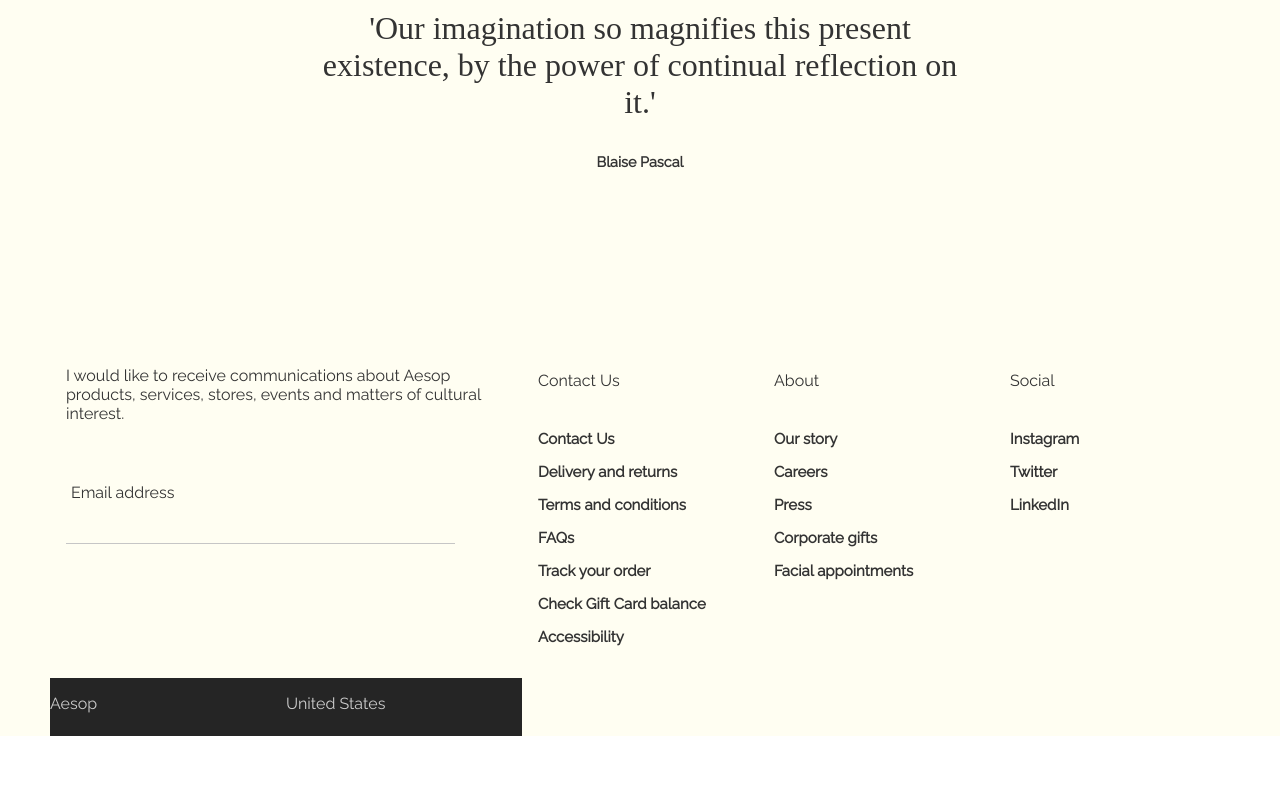
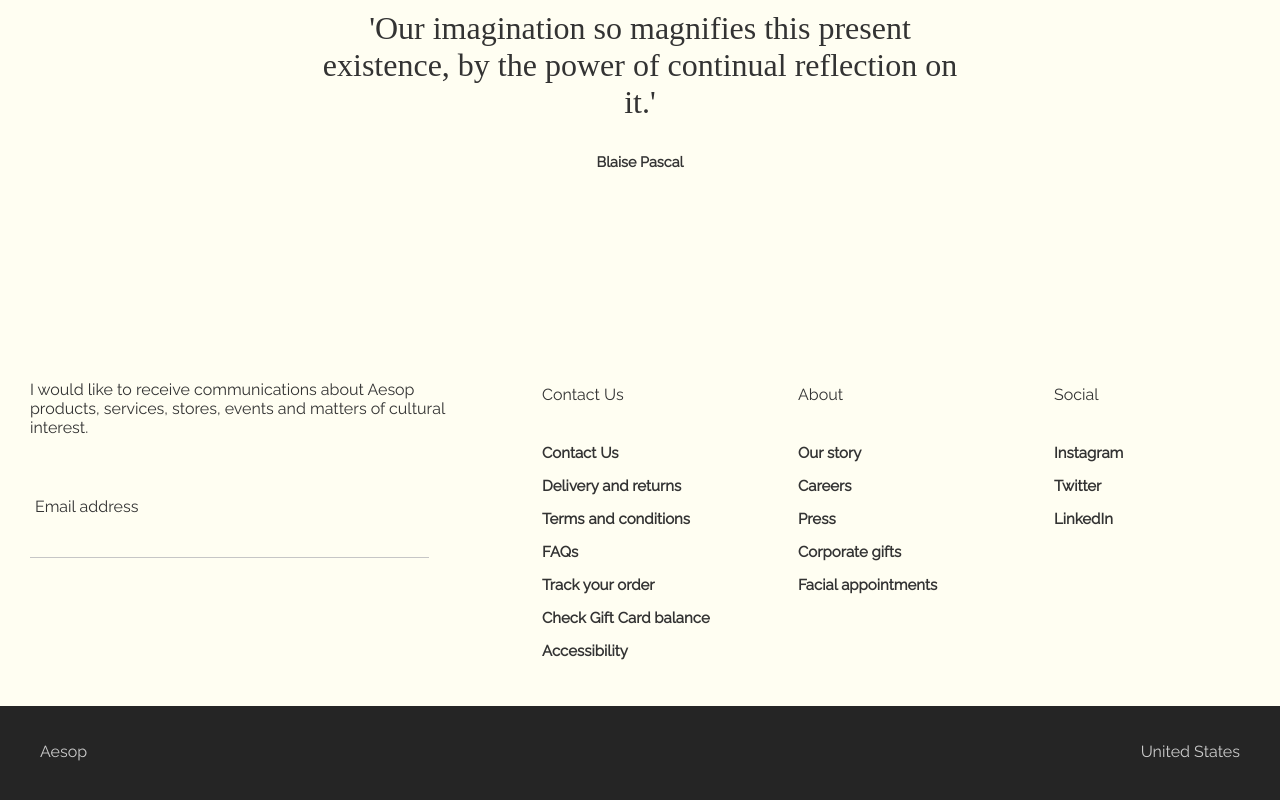
Before and after one commit to kimmichurri/aesop-advanced-css-practice, a React (Create React App) app: page / in a window 1280 px wide. Shown: the part 2778-3578 px from the top of the page. Before the commit the page ends 3514 px from the top, so only its background shows below. Built offline with nearby package versions, Linux system fonts and the light colour scheme; a web font is replaced by a local one.

Commit message:
Incorporate footer bottom border into grid

```diff
--- a/src/Components/Footer/Footer.css
+++ b/src/Components/Footer/Footer.css
@@ -1,13 +1,27 @@
 .footer {
   background-color: #FFFEF2;
-  padding: 0px 50px;
   display: grid;
   grid-template-columns: 2fr 1fr 1fr 1fr;
-  grid-template-rows: 6fr 1fr;
-  grid-template-areas:
-    "email-notification contact-us about social"
-    "bottom-border bottom-border bottom-border bottom-border";
+  grid-template-rows: 4fr 1fr;
+  grid-template-areas:  "email-notification contact-us about social"
+                        "bottom-border bottom-border bottom-border bottom-border";
   text-align: left;
+}
+
+.email-notification {
+  grid-area: email-notification;
+}
+
+.contact-us {
+  grid-area: contact-us;
+}
+
+.about {
+  grid-area: about;
+}
+
+.social {
+  grid-area: social;
 }
 
 .email-instructions {
@@ -18,7 +32,7 @@
 .contact-us,
 .about,
 .social {
-  margin: 16px;
+  margin: 30px;
 }
 
 .email-address-label {
@@ -84,12 +98,13 @@ input:focus::-webkit-input-placeholder {
 }
 
 .bottom-border {
+  grid-area: bottom-border;
   display: flex;
   justify-content: space-between;
   background-color: #252525;
+  padding: 20px 40px;
 }
 
 .bottom-border-text {
   color: #CCCCCC;
-  width: 100%;
 }
```
